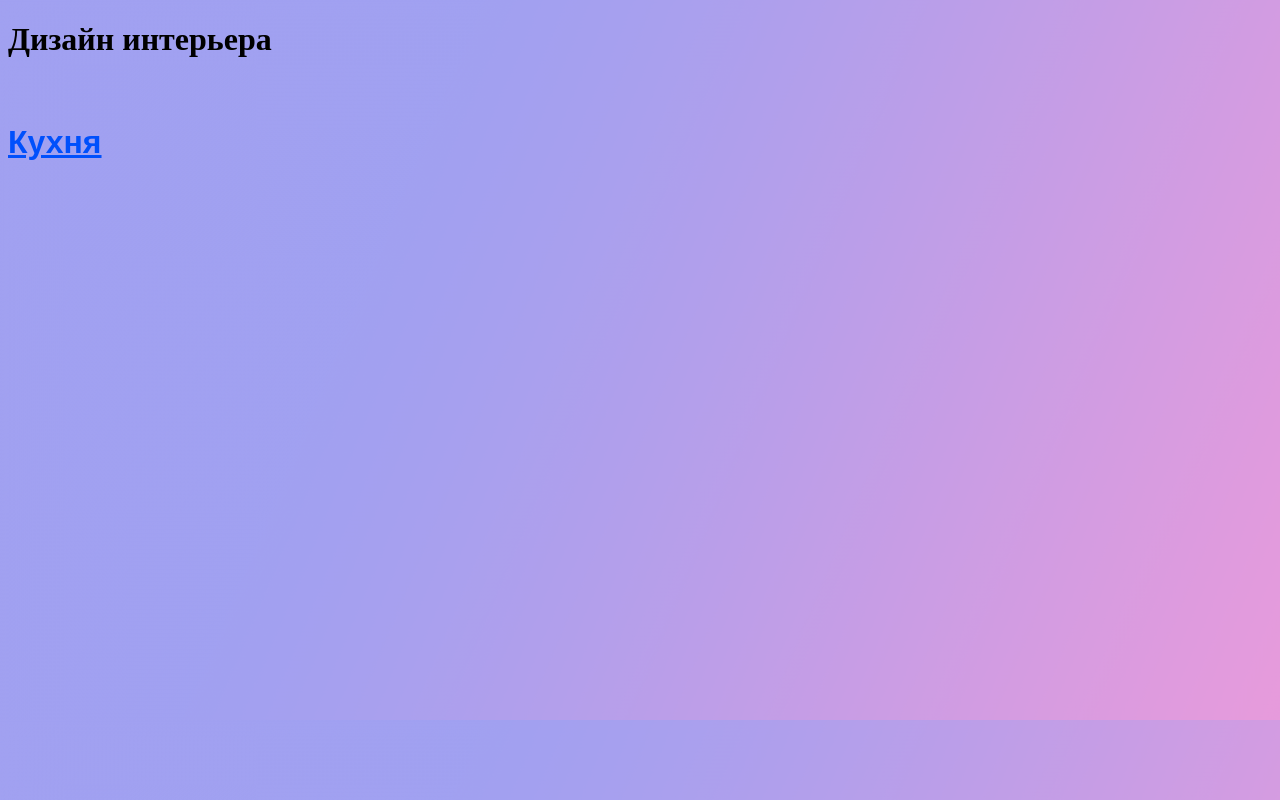
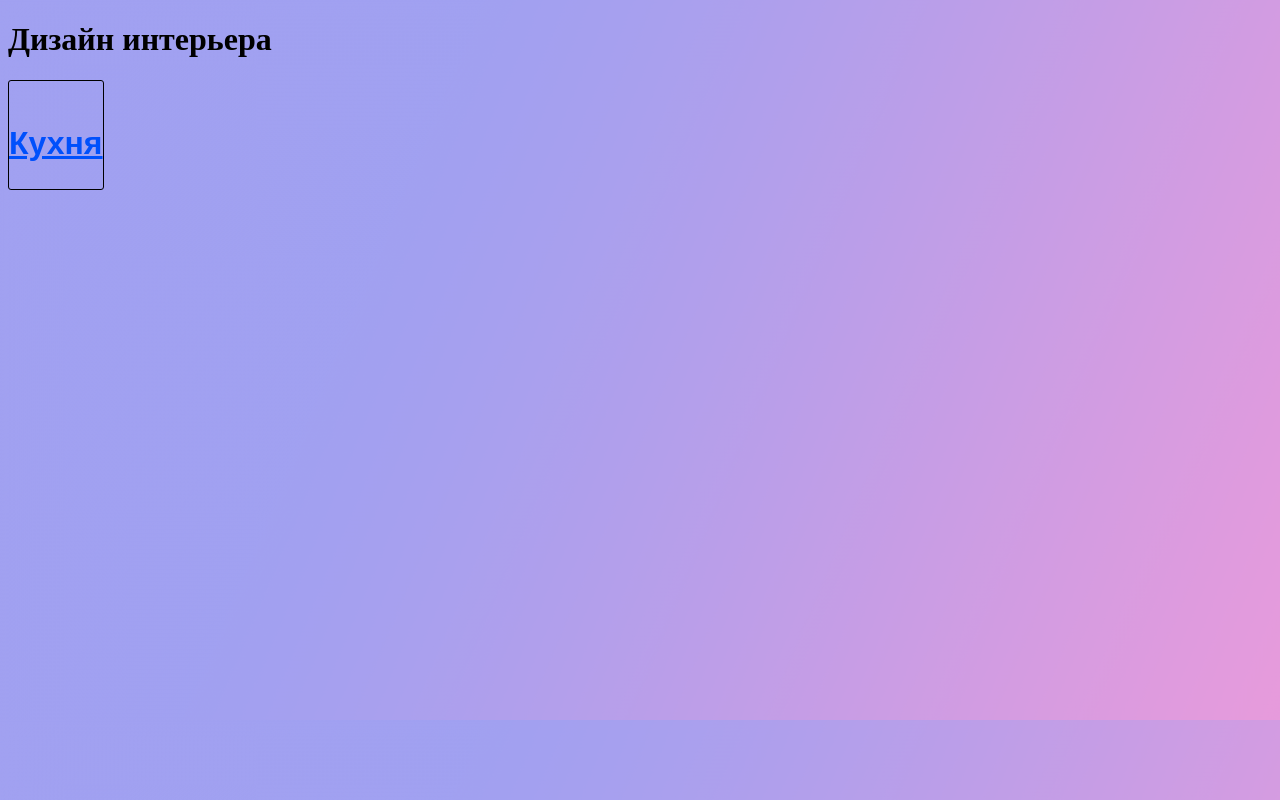
Before and after one commit to interesteds/interesteds.github.io, a plain HTML site: page dizaun/index.html in a window 1280 px wide. Drawn offline with Linux system fonts and the light colour scheme.

Commit message:
Update style.css

```diff
--- a/style.css
+++ b/style.css
@@ -100,3 +100,13 @@ ul li ul {
 div ul li {
     padding-bottom: 20px;
 }
+.kitchen {
+    border: 1px solid black;
+    border-radius: 3px;
+    width: fit-content;
+}
+.kitchen h2 {
+    display: flex ;
+    align-items: center;
+    justify-content: center;
+}
```
